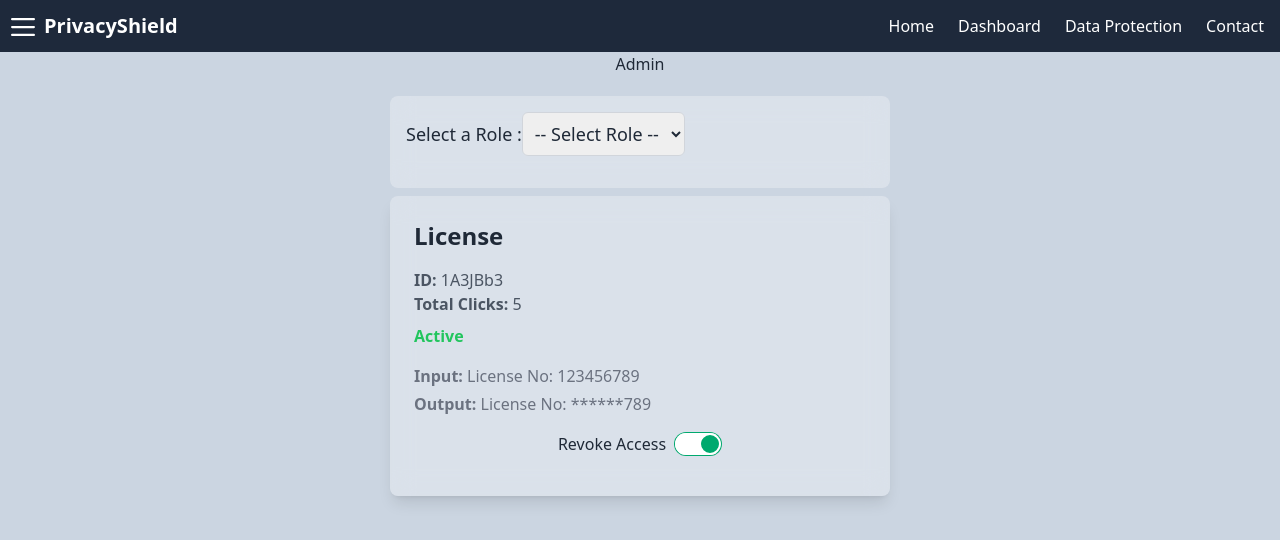
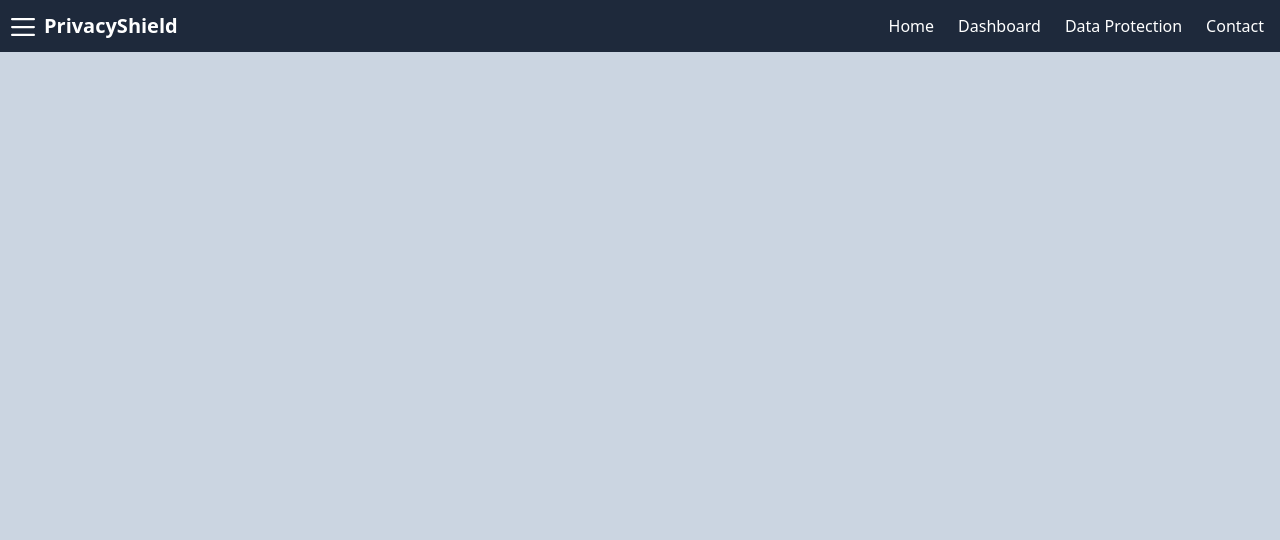
Before and after one commit to ShubhPundir/SIH, a React (Vite) app in the folder client/: page /dashboard in a window 1280 px wide. Shown: the top 540 px of the page. Built offline with nearby package versions, Linux system fonts and the light colour scheme.

Commit message:
adding dummy data

```diff
--- a/client/src/pages/NewDashboard.jsx
+++ b/client/src/pages/NewDashboard.jsx
@@ -65,11 +65,9 @@ const NewDashboard = () => {
 
       {/* Main content */}
       <div className="flex bg-slate-300 flex-col justify-center items-center w-full h-full">
-        {/* ViewDashboard */}
-        <Link to={"/view-audit/admin"}>Admin</Link>
-        {show ? <ViewDashboard items={selectedItem["allowedUser"]} /> : null}
-        {/* Selected Item*/}
-        {selectedItem ? <Card data={selectedItem} /> : null}
+        {/* <Link to={"/view-audit/admin"}>Admin</Link> */}
+        {/* {show ? <ViewDashboard items={selectedItem["allowedUser"]} /> : null}  */}
+        {/* {selectedItem ? <Card data={selectedItem} /> : null} */}
 
       </div>
     </div>
```
